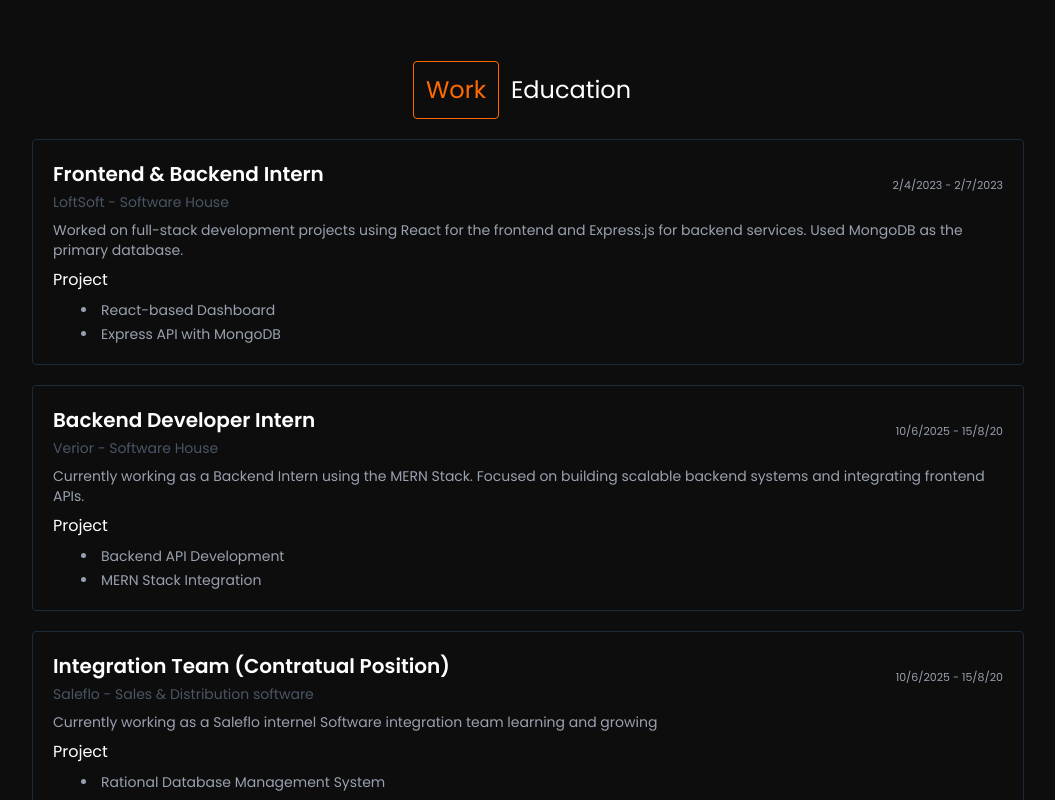
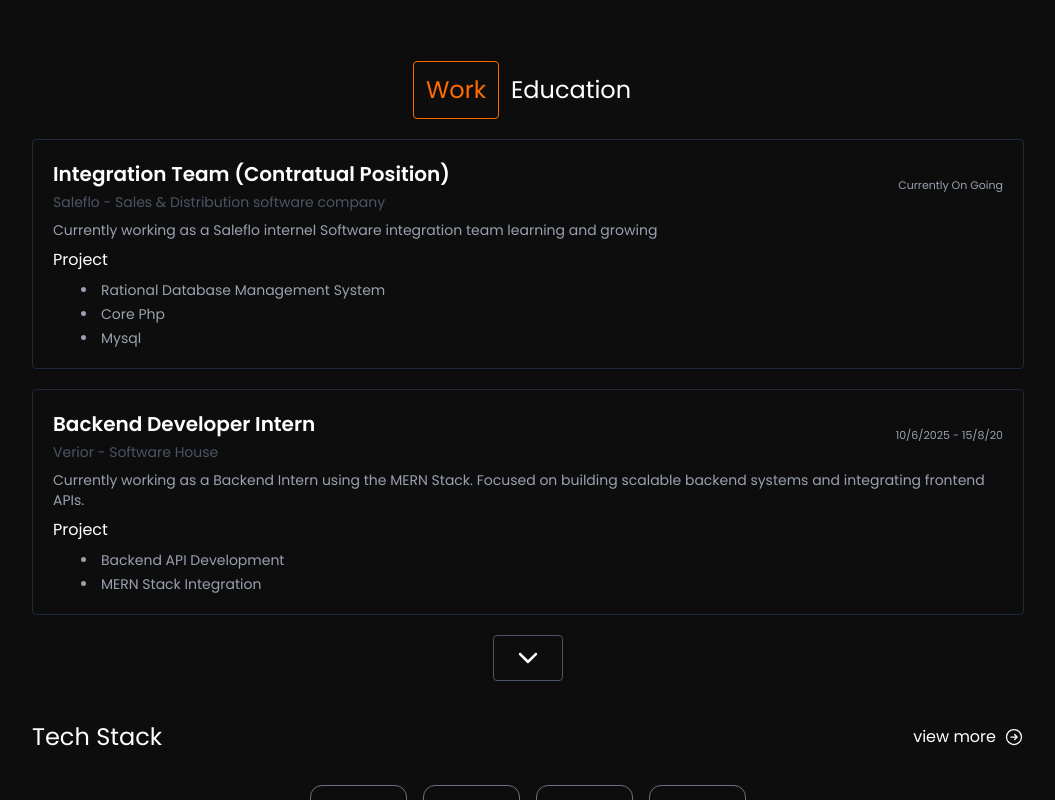
Before and after one commit to Celestial00/Portfolio, a React (Vite) app: page / in a window 1280 px wide. Shown: the part 340-1140 px from the top of the page, without its empty margins (112-1167 px from the left). Built offline with nearby package versions, Linux system fonts and the light colour scheme.

Commit message:
show more & less button for jobs section

```diff
--- a/src/components/Section.jsx
+++ b/src/components/Section.jsx
@@ -1,23 +1,21 @@
 import { useState } from "react";
 import WorkEdu from "./WorkEdu";
-import { AnimatePresence, motion } from "framer-motion";
+import { AnimatePresence, hover, motion } from "framer-motion";
+
+import { IoIosArrowDown } from "react-icons/io";
+import { IoIosArrowUp } from "react-icons/io";
 
 export default function Section() {
-  const [selected, setSelected] = useState("work");
-
-  const ToggleMenu = (on) => {
-    setSelected(on);
-  };
-
   const workExperience = [
     {
-      title: "Frontend & Backend Intern",
-      place: "LoftSoft - Software House",
+      title: "Integration Team (Contratual Position)",
+      place: "Saleflo - Sales & Distribution software company",
       description:
-        "Worked on full-stack development projects using React for the frontend and Express.js for backend services. Used MongoDB as the primary database.",
-      date: "2/4/2023 - 2/7/2023",
-      projects: ["React-based Dashboard", "Express API with MongoDB"],
+        "Currently working as a Saleflo internel Software integration team learning and growing",
+      date: "Currently On Going",
+      projects: ["Rational Database Management System", "Core Php", "Mysql"],
     },
+
     {
       title: "Backend Developer Intern",
       place: "Verior - Software House",
@@ -28,12 +26,12 @@ export default function Section() {
     },
 
     {
-      title: "Integration Team (Contratual Position)",
-      place: "Saleflo - Sales & Distribution software",
+      title: "Frontend & Backend Intern",
+      place: "LoftSoft - Software House",
       description:
-        "Currently working as a Saleflo internel Software integration team learning and growing",
-      date: "10/6/2025 - 15/8/20",
-      projects: ["Rational Database Management System", "Core Php", "Mysql"],
+        "Worked on full-stack development projects using React for the frontend and Express.js for backend services. Used MongoDB as the primary database.",
+      date: "2/4/2023 - 2/7/2023",
+      projects: ["React-based Dashboard", "Express API with MongoDB"],
     },
   ];
 
@@ -47,6 +45,19 @@ export default function Section() {
       projects: ["AI-Based Pattern Detection in E-commerce"],
     },
   ];
+
+  // dynamic
+
+  const [showMore, setShowMore] = useState(false);
+  const [selected, setSelected] = useState("work");
+
+  const ToggleMenu = (on) => {
+    setSelected(on);
+  };
+
+  const toggleMore = () => {
+    setShowMore((prev) => !prev);
+  };
 
   return (
     <div>
@@ -72,7 +83,6 @@ export default function Section() {
           <h1 className="text-2xl">Education</h1>
         </div>
       </div>
-
       <AnimatePresence mode="wait">
         <motion.div
           key={selected}
@@ -81,8 +91,9 @@ export default function Section() {
           exit={{ opacity: 0, x: 50 }}
           transition={{ duration: 0.7, ease: "easeInOut" }}
         >
-          {(selected === "work" ? workExperience : educationBackground).map(
-            (exp, index) => (
+          {(selected === "work" ? workExperience : educationBackground)
+            .slice(0, showMore === false ? 2 : workExperience.length)
+            .map((exp, index) => (
               <WorkEdu
                 key={index}
                 Title={exp.title}
@@ -91,10 +102,28 @@ export default function Section() {
                 Desc={exp.description}
                 project={exp.projects}
               />
-            )
+            ))}
+        </motion.div>
+      </AnimatePresence>
+
+      <div className="cursor-pointer w-full text-white flex text-lg justify-center my-5 gap-2 items-center">
+        <motion.div
+          whileHover={{
+            y: showMore ? -3 : 3,
+            borderColor: "#FF6A00",
+            color: "#FF6A00",
+          }}
+          transition={{ duration: 0.3 }}
+          className="border border-gray-600 py-2 px-5 rounded-sm"
+          onClick={toggleMore}
+        >
+          {showMore ? (
+            <IoIosArrowUp className="w-7 h-7 transition-transform duration-300" />
+          ) : (
+            <IoIosArrowDown className="w-7 h-7 transition-transform duration-300" />
           )}
         </motion.div>
-      </AnimatePresence>
+      </div>
     </div>
   );
 }
--- a/src/components/WorkEdu.jsx
+++ b/src/components/WorkEdu.jsx
@@ -1,6 +1,8 @@
-import React from "react";
+import React, { useState } from "react";
 
 export default function WorkEdu({ Title, Place, Date, Desc, project }) {
+
+
   return (
     <div className=" mt-5 rounded-sm border border-gray-800 dark:border-gray-300 p-5">
       <div className="flex justify-between items-center gap-2 md:gap-0  ">
@@ -25,11 +27,11 @@ export default function WorkEdu({ Title, Place, Date, Desc, project }) {
       <div className="">
         <p className="text-white dark:text-black mt-2 mb-2">Project</p>
         {project.map((pro, index) => (
-         <div className="">
-           <li key={index} className="mt-1 ml-7 text-sm text-gray-400">
-            {pro}
-          </li>
-         </div>
+          <di>
+            <li key={index} className="mt-1 ml-7 text-sm text-gray-400">
+              {pro}
+            </li>
+          </di>
         ))}
       </div>
     </div>
```
